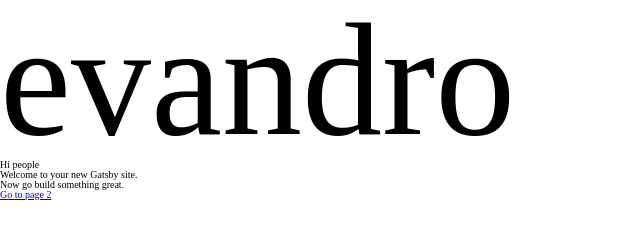
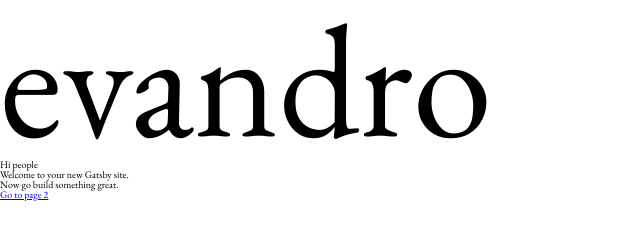
Before and after one commit to evandromacedo/evandromacedo.com, a Gatsby site: page / in a window 1280 px wide. Shown: the whole page, without its empty margins (0-640 px from the left). Built offline with nearby package versions, Linux system fonts and the light colour scheme; Gatsby itself is replaced by a stand-in of ours.

Commit message:
Install Garamond font-face

```diff
--- a/src/styles/global.js
+++ b/src/styles/global.js
@@ -1,4 +1,8 @@
 import { createGlobalStyle } from 'styled-components'
+import GaramondRegular from '../../static/font/Garamond-Regular.ttf'
+import GaramondItalic from '../../static/font/Garamond-Italic.ttf'
+import GaramondBold from '../../static/font/Garamond-Bold.ttf'
+import GaramondBoldItalic from '../../static/font/Garamond-BoldItalic.ttf'
 
 const GlobalStyles = createGlobalStyle`
   /* http://meyerweb.com/eric/tools/css/reset/
@@ -61,12 +65,42 @@ const GlobalStyles = createGlobalStyle`
 
   /* End of reset styles */
 
+  /* Font-faces */
+  @font-face {
+    font-family: 'Garamond';
+    src: url(${GaramondRegular}) format('truetype');
+    font-weight: normal;
+    font-style: normal;
+  }
+
+  @font-face {
+    font-family: 'Garamond';
+    src: url(${GaramondItalic}) format('truetype');
+    font-weight: normal;
+    font-style: italic;
+  }
+
+  @font-face {
+    font-family: 'Garamond';
+    src: url(${GaramondBold}) format('truetype');
+    font-weight: bold;
+    font-style: normal;
+  }
+
+  @font-face {
+    font-family: 'Garamond';
+    src: url(${GaramondBoldItalic}) format('truetype');
+    font-weight: bold;
+    font-style: italic;
+  }
+
   html {
     font-size: 10px;
   }
 
   body {
     --accent: #01AEEF;
+    font-family: Garamond, Georgia, Cambria, Cochin, Georgia, Times, 'Times New Roman', serif;
   }
 
   body.light {
```
Also changed, not shown: static/font/Garamond-Bold.ttf (added), static/font/Garamond-BoldItalic.ttf (added), static/font/Garamond-Italic.ttf (added), static/font/Garamond-Regular.ttf (added).
